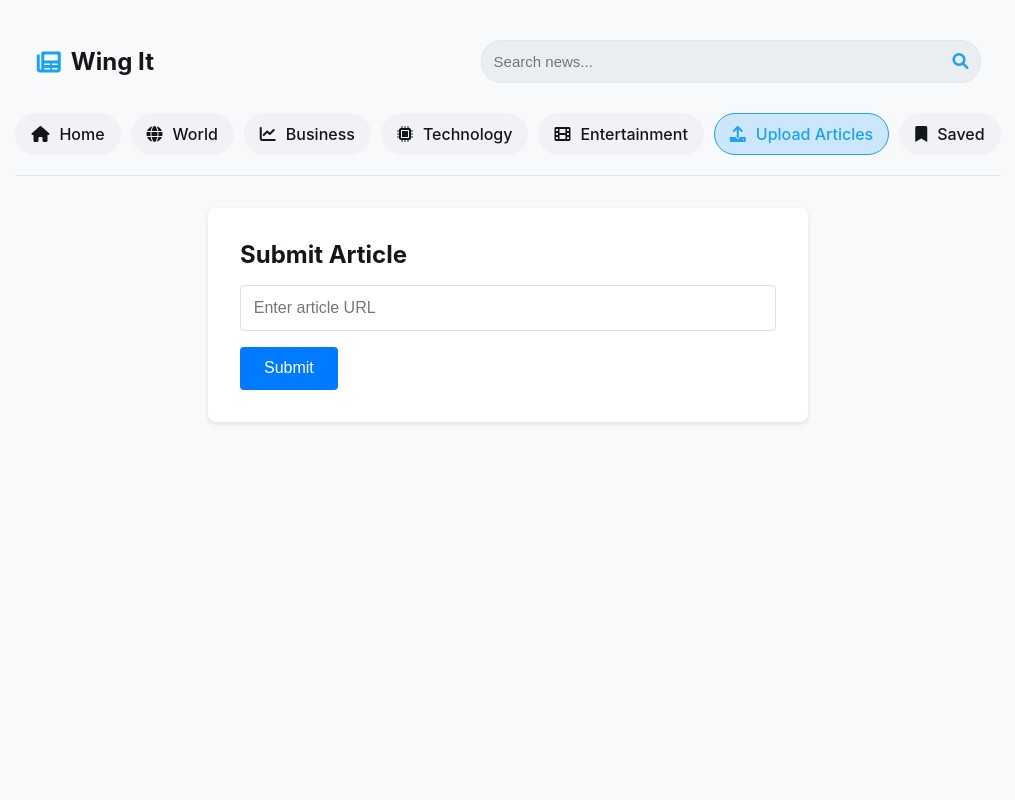
After one commit to prannvat/WingIt, a Flask app: page /upload in a window 1280 px wide. The commit adds this page. Shown: the whole page, without its empty margins (132-1147 px from the left). Run offline with Flask 3, Linux system fonts and the light colour scheme.

Commit message:
backend snd frontend start for article uploading

```diff
--- a/app.py
+++ b/app.py
@@ -1,9 +1,11 @@
-from flask import Flask, request, jsonify, render_template, redirect, url_for, session
+from flask import Flask, render_template, request, redirect, url_for, flash, session, jsonify
+import sqlite3
+import uuid
+from datetime import datetime
 from textblob import TextBlob
 import requests
 from bs4 import BeautifulSoup
 from functools import wraps
-import sqlite3
 import hashlib
 import os
 
@@ -14,16 +16,49 @@ app.secret_key = os.urandom(24)  # For session management
 def init_db():
     conn = sqlite3.connect('users.db')
     c = conn.cursor()
+
+    # Drop the existing articles table (if you’re okay with losing data)
+    c.execute('DROP TABLE IF EXISTS articles')
+
+    # Recreate the articles table without NOT NULL constraints on title and content
+    c.execute('''
+        CREATE TABLE IF NOT EXISTS articles (
+            id INTEGER PRIMARY KEY AUTOINCREMENT,
+            user_id INTEGER,
+            guest_id TEXT,
+            title TEXT,  -- Removed NOT NULL
+            content TEXT,  -- Removed NOT NULL
+            url TEXT NOT NULL,
+            submitted_at TIMESTAMP DEFAULT CURRENT_TIMESTAMP,
+            FOREIGN KEY (user_id) REFERENCES users(id) ON DELETE CASCADE,
+            FOREIGN KEY (guest_id) REFERENCES guests(id) ON DELETE SET NULL
+        )
+    ''')
+
+    # Recreate other tables (users and guests) as before
     c.execute('''
         CREATE TABLE IF NOT EXISTS users (
             id INTEGER PRIMARY KEY AUTOINCREMENT,
             name TEXT NOT NULL,
             email TEXT UNIQUE NOT NULL,
-            password TEXT NOT NULL
+            password TEXT NOT NULL,
+            created_at TIMESTAMP DEFAULT CURRENT_TIMESTAMP
         )
     ''')
+
+    c.execute('''
+        CREATE TABLE IF NOT EXISTS guests (
+            id TEXT PRIMARY KEY,
+            name TEXT NOT NULL,
+            email TEXT UNIQUE
+        )
+    ''')
+
     conn.commit()
     conn.close()
+
+# Run the function to initialize the database
+init_db()
 
 # Initialize database when app starts
 with app.app_context():
@@ -109,6 +144,13 @@ def logout():
 @app.route('/news')
 # @login_required
 def news():
+    category = request.args.get('category')
+    if category == 'saved':
+        # Handle saved articles (could fetch from DB or leave to client-side)
+        pass
+    elif category in ['world', 'business', 'technology', 'entertainment']:
+        # Pass category to template or handle in JS
+        pass
     return render_template('index.html')
 
 @app.route('/analyze', methods=['POST'])
@@ -137,12 +179,59 @@ def analyze_article():
         print(f"Error in analyze_article: {str(e)}")  # Debug log
         return jsonify({'error': str(e)}), 500
 
-
-
 @app.route('/article')
 # @login_required
 def article():
     return render_template('article.html')
 
+@app.route('/upload', methods=['GET', 'POST'])
+def upload_page():
+    if 'user_id' not in session and 'guest_id' not in session:
+        session['guest_id'] = str(uuid.uuid4())
+        session['guest'] = True
+        print(f"Created new guest_id: {session['guest_id']}")
+
+    if request.method == 'POST':
+        article_url = request.form.get('article-url')
+        print(f"Received URL: {article_url}")
+
+        if not article_url.startswith(('http://', 'https://')):
+            flash('Invalid URL format. Please enter a valid web address.', 'error')
+            return render_template('upload.html', article_url=article_url)  # Stay on upload page with error
+
+        try:
+            user_id = session.get('user_id')
+            guest_id = session.get('guest_id', 'anonymous')
+            print(f"User ID: {user_id}, Guest ID: {guest_id}")
+
+            conn = sqlite3.connect('users.db')
+            c = conn.cursor()
+            if user_id:
+                c.execute('INSERT INTO articles (user_id, url) VALUES (?, ?)', (user_id, article_url))
+            else:
+                c.execute('INSERT INTO articles (url, guest_id) VALUES (?, ?)', (article_url, guest_id))
+            conn.commit()
+            conn.close()
+            flash('Article URL submitted successfully!', 'success')
+            return render_template('upload.html', article_url='')  # Stay on upload page with cleared input
+
+        except Exception as e:
+            print(f"Database error: {str(e)}")
+            flash(f'Error submitting article: {str(e)}', 'error')
+            return render_template('upload.html', article_url=article_url)  # Stay on upload page with error
+
+    return render_template('upload.html', article_url='')  # Initial GET request with empty input
+
+def get_user_articles(user_id):
+    conn = sqlite3.connect('users.db')
+    c = conn.cursor()
+    c.execute('SELECT url, submitted_at FROM articles WHERE user_id = ?', (user_id,))
+    articles = c.fetchall()
+    conn.close()
+    return [{'url': row[0], 'submitted_at': row[1]} for row in articles]
+
+
+
+
 if __name__ == '__main__':
     app.run(debug=True)
--- a/static/script.js
+++ b/static/script.js
@@ -17,7 +17,6 @@ function getSavedArticles() {
 
 function saveArticle(article) {
     const savedArticles = getSavedArticles();
-    // Check if article is already saved
     if (!savedArticles.some(a => a.url === article.url)) {
         savedArticles.push(article);
         localStorage.setItem('savedArticles', JSON.stringify(savedArticles));
@@ -52,12 +51,11 @@ async function fetchNews(query = '', category = '') {
     }
 
     const url = `${baseUrl}${endpoint}?${queryParams}&apiKey=${newsApiKey}`;
-    console.log('Fetching from URL:', url); // Debug log
-
+    console.log('Fetching from URL:', url);
     try {
         const response = await fetch(url);
         const data = await response.json();
-        console.log('API Response:', data); // Debug log
+        console.log('API Response:', data);
         return data.articles;
     } catch (error) {
         console.error('Error fetching news:', error);
@@ -66,8 +64,6 @@ async function fetchNews(query = '', category = '') {
 }
 
 function displayNews(articles, append = true) {
-    console.log('Displaying articles:', articles); // Debug log
-
     if (!append) {
         newsContainer.innerHTML = '';
     }
@@ -76,7 +72,6 @@ function displayNews(articles, append = true) {
         const articleElement = document.createElement('div');
         articleElement.classList.add('article');
 
-        // Check if article is already saved
         const isSaved = isArticleSaved(article.url);
         const saveButtonText = isSaved ? 'Saved' : 'Save';
         const saveButtonClass = isSaved ? 'saved' : '';
@@ -108,17 +103,13 @@ function displayNews(articles, append = true) {
             const articleUrl = button.getAttribute('data-url');
 
             if (button.classList.contains('saved')) {
-                // Remove from saved
                 removeArticle(articleUrl);
                 button.textContent = 'Save';
                 button.classList.remove('saved');
-
-                // If viewing saved articles, remove this article from view
                 if (viewingSaved) {
                     articleElement.remove();
                 }
             } else {
-                // Find the article object by URL and save it
                 const articleToSave = articles.find(a => a.url === articleUrl);
                 if (articleToSave && saveArticle(articleToSave)) {
                     button.textContent = 'Saved';
@@ -131,59 +122,6 @@ function displayNews(articles, append = true) {
     });
 }
 
-function initializeCategories() {
-    const categoryMap = {
-        'home': '',
-        'world': 'general',
-        'business': 'business',
-        'technology': 'technology',
-        'entertainment': 'entertainment',
-        'saved': 'saved' // Add saved category
-    };
-
-    categoryItems.forEach(item => {
-        item.addEventListener('click', async () => {
-            console.log('Category clicked:', item.textContent.trim()); // Debug log
-
-            categoryItems.forEach(i => i.classList.remove('active'));
-            item.classList.add('active');
-
-            page = 1;
-            currentQuery = '';
-            searchInput.value = '';
-
-            const categoryText = item.textContent.trim().toLowerCase();
-            console.log('Category text:', categoryText); // Debug log
-
-            // Handle saved articles category
-            if (categoryText === 'saved') {
-                viewingSaved = true;
-                displaySavedArticles();
-                return;
-            }
-
-            viewingSaved = false;
-            currentCategory = categoryMap[categoryText];
-            console.log('Mapped category:', currentCategory); // Debug log
-
-            const articles = await fetchNews('', currentCategory);
-            displayNews(articles, false);
-
-            // Remove old sentinel if it exists
-            const oldSentinel = document.querySelector('.sentinel');
-            if (oldSentinel) {
-                oldSentinel.remove();
-            }
-
-            const sentinel = document.createElement('div');
-            sentinel.className = 'sentinel';
-            newsContainer.appendChild(sentinel);
-            observer.observe(sentinel);
-        });
-    });
-}
-
-// Function to display saved articles
 function displaySavedArticles() {
     const savedArticles = getSavedArticles();
     newsContainer.innerHTML = '';
@@ -194,17 +132,71 @@ function displaySavedArticles() {
     }
 
     displayNews(savedArticles, false);
+}
 
-    // No need for infinite scroll with saved articles
+function initializeCategories() {
+    const categoryMap = {
+        'home': '',
+        'world': 'general',
+        'business': 'business',
+        'technology': 'technology',
+        'entertainment': 'entertainment',
+        'upload': 'upload',
+        'saved': 'saved'
+    };
+
+    // Only initialize if we're on the news page
+    if (window.location.pathname === '/news') {
+        categoryItems.forEach(item => {
+            item.addEventListener('click', async (e) => {
+                e.preventDefault();
+                const category = item.getAttribute('data-category');
+
+                categoryItems.forEach(i => i.classList.remove('active'));
+                item.classList.add('active');
+
+                page = 1;
+                currentQuery = '';
+                searchInput.value = '';
+
+                if (category === 'upload') {
+                    window.location.href = '/upload';
+                    return;
+                }
+
+                if (category === 'saved') {
+                    viewingSaved = true;
+                    displaySavedArticles();
+                    return;
+                }
+
+                currentCategory = categoryMap[category];
+                const articles = await fetchNews('', currentCategory);
+                displayNews(articles, false);
+
                 const oldSentinel = document.querySelector('.sentinel');
-    if (oldSentinel) {
-        oldSentinel.remove();
+                if (oldSentinel) oldSentinel.remove();
+                const sentinel = document.createElement('div');
+                sentinel.className = 'sentinel';
+                newsContainer.appendChild(sentinel);
+                observer.observe(sentinel);
+            });
+        });
+    } else if (window.location.pathname === '/upload') {
+        // On upload page, let static links work naturally
+        categoryItems.forEach(item => {
+            const category = item.getAttribute('data-category');
+            item.classList.toggle('active', category === 'upload');
+            // Remove any existing click listeners to avoid interference
+            item.removeEventListener('click', item.onclick);
+            // Ensure the <a> tag's href handles navigation
+        });
     }
 }
 
 const observer = new IntersectionObserver(entries => {
     if (entries[0].isIntersecting) {
-        console.log('Loading more articles...'); // Debug log
+        console.log('Loading more articles...');
         page++;
         fetchNews(currentQuery, currentCategory).then(articles => displayNews(articles, true));
     }
@@ -215,7 +207,6 @@ const observer = new IntersectionObserver(entries => {
 searchButton.addEventListener('click', async () => {
     const query = searchInput.value.trim();
     if (query) {
-        console.log('Searching for:', query); // Debug log
         page = 1;
         currentQuery = query;
         currentCategory = '';
@@ -223,11 +214,10 @@ searchButton.addEventListener('click', async () => {
         const articles = await fetchNews(query);
         displayNews(articles, false);
 
-        // Reset sentinel
+ $
+
         const oldSentinel = document.querySelector('.sentinel');
-        if (oldSentinel) {
-            oldSentinel.remove();
-        }
+        if (oldSentinel) oldSentinel.remove();
         const sentinel = document.createElement('div');
         sentinel.className = 'sentinel';
         newsContainer.appendChild(sentinel);
@@ -246,11 +236,19 @@ function formatDate(dateString) {
     return new Date(dateString).toLocaleDateString(undefined, options);
 }
 
-// Initial load
 function init() {
-    console.log('Initializing...'); // Debug log
+    console.log('Initializing...');
     initializeCategories();
-    fetchNews().then(articles => {
+
+    if (window.location.pathname === '/news') {
+        const urlParams = new URLSearchParams(window.location.search);
+        const category = urlParams.get('category');
+        if (category === 'saved') {
+            viewingSaved = true;
+            displaySavedArticles();
+        } else {
+            currentCategory = category || '';
+            fetchNews('', currentCategory).then(articles => {
                 displayNews(articles, false);
                 const sentinel = document.createElement('div');
                 sentinel.className = 'sentinel';
@@ -258,36 +256,7 @@ function init() {
                 observer.observe(sentinel);
             });
         }
+    }
+}
 
 init();
-
-// Toggle functionality for category filters
-document.addEventListener('DOMContentLoaded', function() {
-    const toggles = document.querySelectorAll('.category-toggles .toggle');
-
-    toggles.forEach(toggle => {
-        toggle.addEventListener('click', function() {
-            // If the toggle is already active and it's not "home", just return
-            if (this.classList.contains('active') && this.getAttribute('data-category') !== 'home') {
-                return;
-            }
-
-            // Remove active class from all toggles
-            toggles.forEach(t => t.classList.remove('active'));
-
-            // Add active class to clicked toggle
-            this.classList.add('active');
-
-            // Here you would filter news content based on the selected category
-            const category = this.getAttribute('data-category');
-            console.log(`Category selected: ${category}`);
-
-            // You can add code here to filter the news articles by category
-            // For example:
-            // filterArticlesByCategory(category);
-        });
-    });
-
-    // Additional code for search functionality, article loading, etc.
-    // would go here...
-});
--- a/static/styles.css
+++ b/static/styles.css
@@ -1,4 +1,3 @@
-/* styles.css */
 :root {
     --primary-color: #1DA1F2;
     --background-color: #f7f9fa;
@@ -86,6 +85,29 @@ nav ul.category-toggles li.toggle.active {
     border: 1px solid var(--primary-color);
 }
 
+/* New rules for <a> tags to prevent underlines */
+nav ul.category-toggles li.toggle a {
+    text-decoration: none;
+    color: var(--text-color);
+    display: flex;
+    align-items: center;
+}
+
+nav ul.category-toggles li.toggle a:hover {
+    text-decoration: none;
+    color: var(--primary-color);
+}
+
+nav ul.category-toggles li.toggle.active a {
+    text-decoration: none;
+    color: var(--primary-color);
+}
+
+nav ul.category-toggles li.toggle a:visited {
+    text-decoration: none;
+    color: var(--text-color);
+}
+
 nav ul li i {
     margin-right: 10px;
 }
@@ -115,11 +137,12 @@ nav ul li i {
     padding-right: 20px;
     gap: 20px;
 }
+
 /* Updated search container for center position */
 .search-container {
     width: 100%;
     position: relative;
-    margin: 0 ;
+    margin: 0;
     max-width: 500px;
 }
 
@@ -261,3 +284,53 @@ nav ul li i {
     font-size: 18px;
     max-width: 500px;
 }
+
+.upload-container {
+    max-width: 600px;
+    margin: 2rem auto;
+    padding: 2rem;
+    background: white;
+    border-radius: 8px;
+    box-shadow: 0 2px 4px rgba(0,0,0,0.1);
+}
+
+.url-input {
+    width: 100%;
+    padding: 0.8rem;
+    margin: 1rem 0;
+    border: 1px solid #ddd;
+    border-radius: 4px;
+    font-size: 1rem;
+}
+
+.submit-btn {
+    background: #007bff;
+    color: white;
+    padding: 0.8rem 1.5rem;
+    border: none;
+    border-radius: 4px;
+    cursor: pointer;
+    font-size: 1rem;
+}
+
+.submit-btn:hover {
+    background: #0056b3;
+}
+
+.alert {
+    padding: 1rem;
+    margin: 1rem 0;
+    border-radius: 4px;
+}
+
+.alert-success {
+    background: #d4edda;
+    color: #155724;
+    border: 1px solid #c3e6cb;
+}
+
+.alert-error {
+    background: #f8d7da;
+    color: #721c24;
+    border: 1px solid #f5c6cb;
+}
--- a/templates/index.html
+++ b/templates/index.html
@@ -32,6 +32,7 @@
                             <li class="toggle" data-category="business"><i class="fas fa-chart-line"></i> Business</li>
                             <li class="toggle" data-category="technology"><i class="fas fa-microchip"></i> Technology</li>
                             <li class="toggle" data-category="entertainment"><i class="fas fa-film"></i> Entertainment</li>
+                            <li class="toggle" data-category="upload"><i class="fas fa-upload"></i> Upload Articles</li>
                             <li class="toggle" data-category="saved"><i class="fas fa-bookmark"></i> Saved</li>
                         </ul>
                     </nav>
--- /dev/null
+++ b/templates/upload.html
@@ -0,0 +1,67 @@
+<!DOCTYPE html>
+<html lang="en">
+<head>
+    <meta charset="UTF-8">
+    <meta name="viewport" content="width=device-width, initial-scale=1.0">
+    <title>Upload Article</title>
+    <link rel="stylesheet" href="/static/styles.css">
+    <link rel="stylesheet" href="https://cdnjs.cloudflare.com/ajax/libs/font-awesome/6.0.0/css/all.min.css">
+</head>
+<body>
+    <div class="container">
+        <!-- Main Content -->
+        <main class="main-content">
+            <div class="main-header">
+                <div class="main-header-content">
+                    <div class="logo">
+                        <i class="fas fa-newspaper"></i>
+                        <h1>Wing It</h1>
+                    </div>
+                    <div class="search-container">
+                        <input type="text" id="search-input" placeholder="Search news...">
+                        <button id="search-button"><i class="fas fa-search"></i></button>
+                    </div>
+                </div>
+
+                <!-- Sidebar with navigation tabs -->
+                <aside class="sidebar">
+                    <nav>
+                        <ul class="category-toggles">
+                            <li class="toggle" data-category="home"><a href="/news"><i class="fas fa-home"></i> Home</a></li>
+                            <li class="toggle" data-category="world"><a href="/news?category=world"><i class="fas fa-globe"></i> World</a></li>
+                            <li class="toggle" data-category="business"><a href="/news?category=business"><i class="fas fa-chart-line"></i> Business</a></li>
+                            <li class="toggle" data-category="technology"><a href="/news?category=technology"><i class="fas fa-microchip"></i> Technology</a></li>
+                            <li class="toggle" data-category="entertainment"><a href="/news?category=entertainment"><i class="fas fa-film"></i> Entertainment</a></li>
+                            <li class="toggle active" data-category="upload"><a href="/upload"><i class="fas fa-upload"></i> Upload Articles</a></li>
+                            <li class="toggle" data-category="saved"><a href="/news?category=saved"><i class="fas fa-bookmark"></i> Saved</a></li>
+                        </ul>
+                    </nav>
+                </aside>
+            </div>
+
+            <!-- Upload Form -->
+            <div class="upload-container">
+                <h2>Submit Article</h2>
+                {% with messages = get_flashed_messages(with_categories=true) %}
+                    {% if messages %}
+                        {% for category, message in messages %}
+                            <div class="alert alert-{{ category }}">
+                                {{ message }}
+                            </div>
+                        {% endfor %}
+                    {% endif %}
+                {% endwith %}
+                <form id="upload-form" action="/upload" method="POST">
+                    <input type="url" name="article-url"
+                           placeholder="Enter article URL"
+                           value="{{ article_url | default('') }}"
+                           required
+                           class="url-input">
+                    <button type="submit" class="submit-btn">Submit</button>
+                </form>
+            </div>
+        </main>
+    </div>
+    <script src="/static/script.js"></script>
+</body>
+</html>
```
Also changed, not shown: static/sign_in.js (added), users.db. Lines whose indentation alone changed are shown as unchanged.
